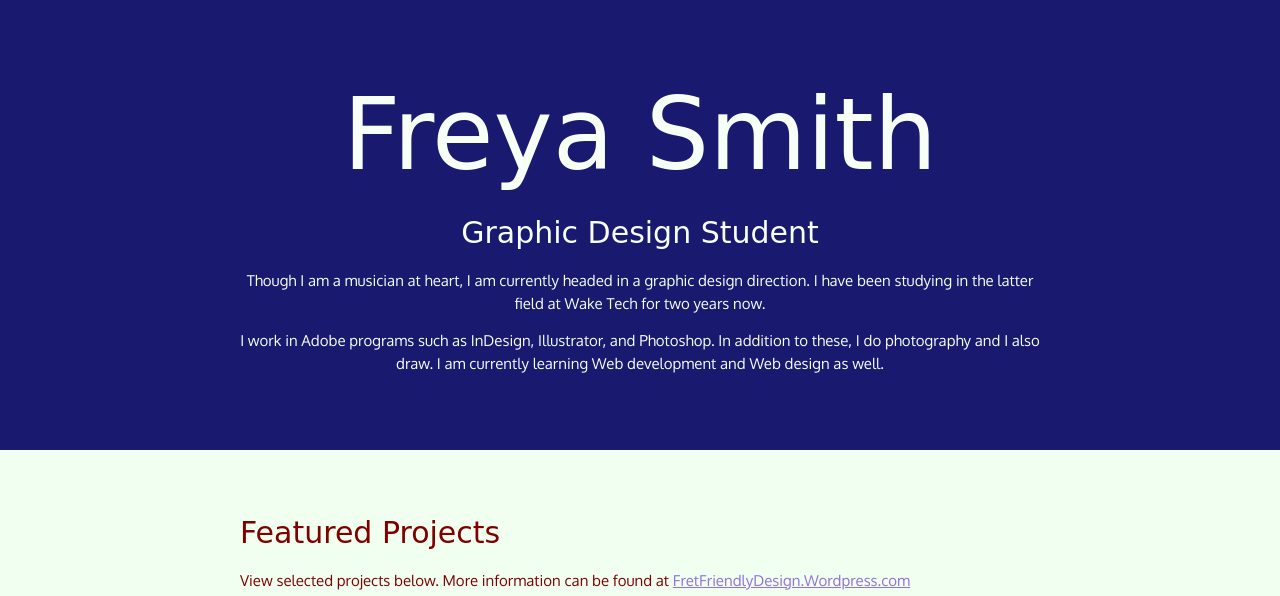
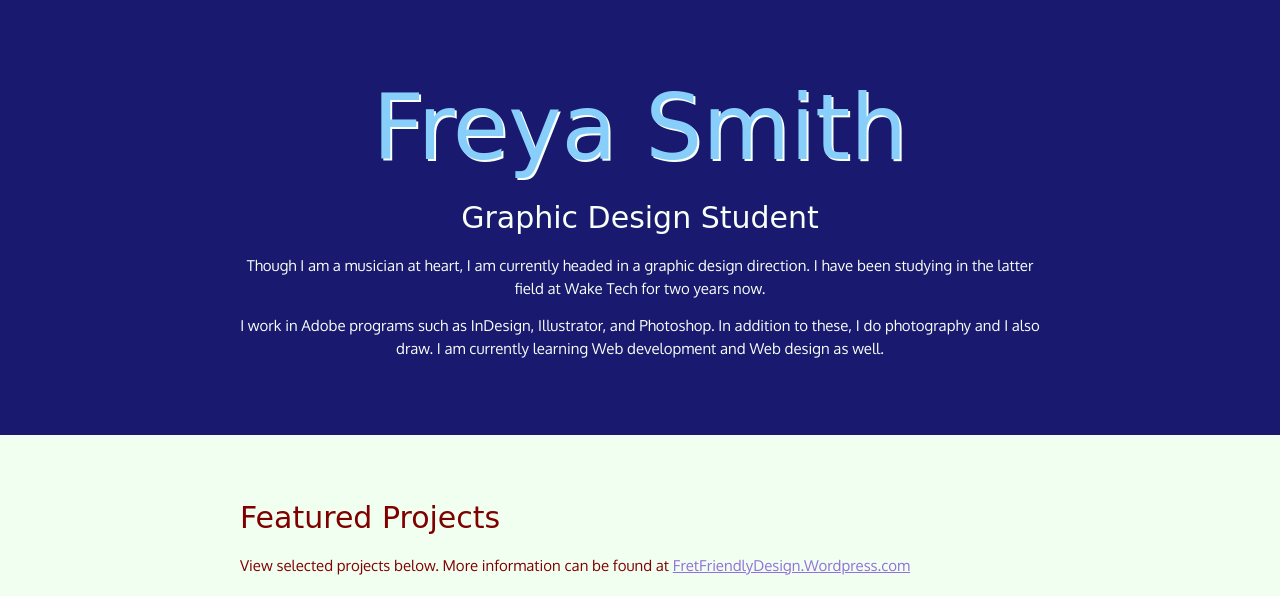
Before and after one commit to fjsmith/Lesson03, a plain HTML site: page index.html in a window 1280 px wide. Shown: the top 596 px of the page. Drawn offline with Linux system fonts and the light colour scheme; files whose address does not match are found by name; a web font is replaced by a local one.

Commit message:
Add files via upload

```diff
--- a/styles.css
+++ b/styles.css
@@ -36,8 +36,10 @@ html {
     text-decoration: none;
   }
   h1 {
-    font-size: 100px;
+    font-size: 90px;
     line-height: 1.5;
+    text-shadow: 2px 2px #F7FFF7;
+    color: lightskyblue;
   }
   h2 {
     font-size: 30px;
@@ -100,7 +102,7 @@ html {
   }
   .projects .btn:hover{
     background: rgba(25, 25, 112, 75%);
-}
+  }
   .project-item {
     overflow: hidden;
   }
```
